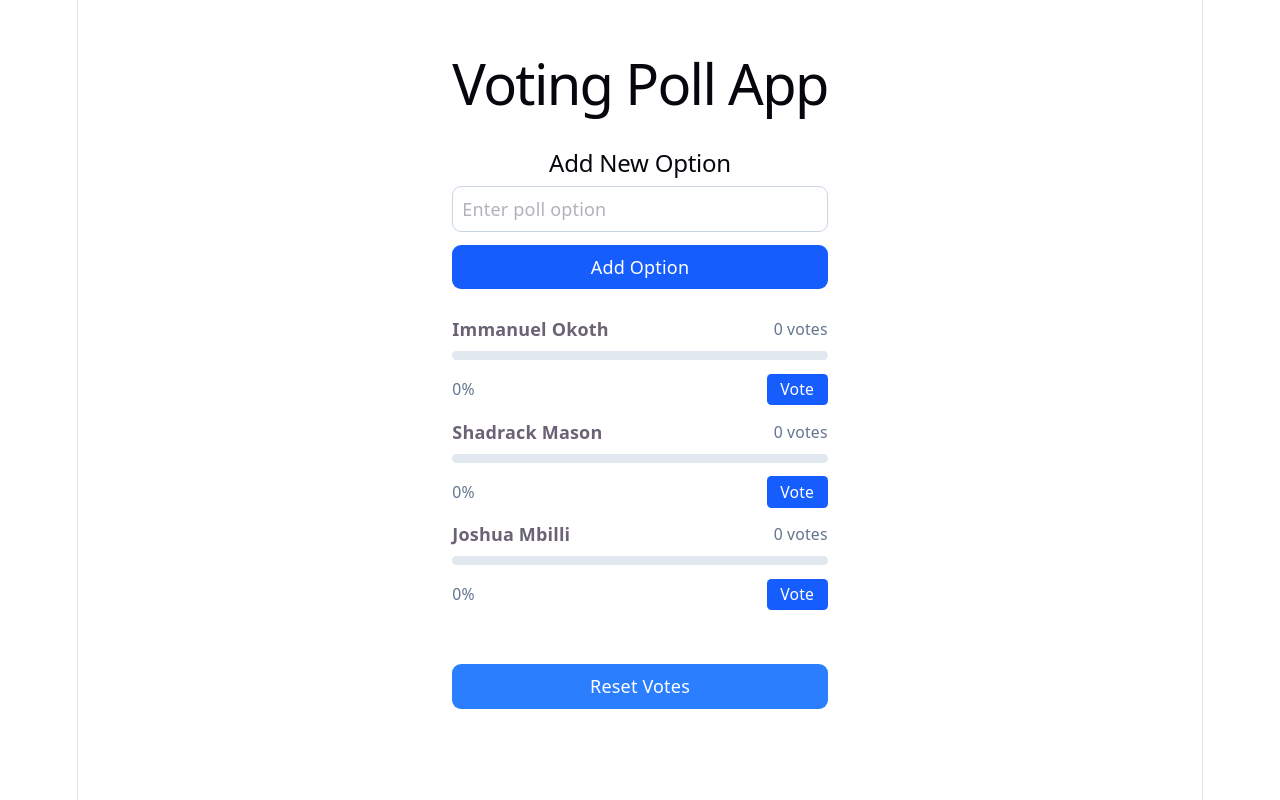
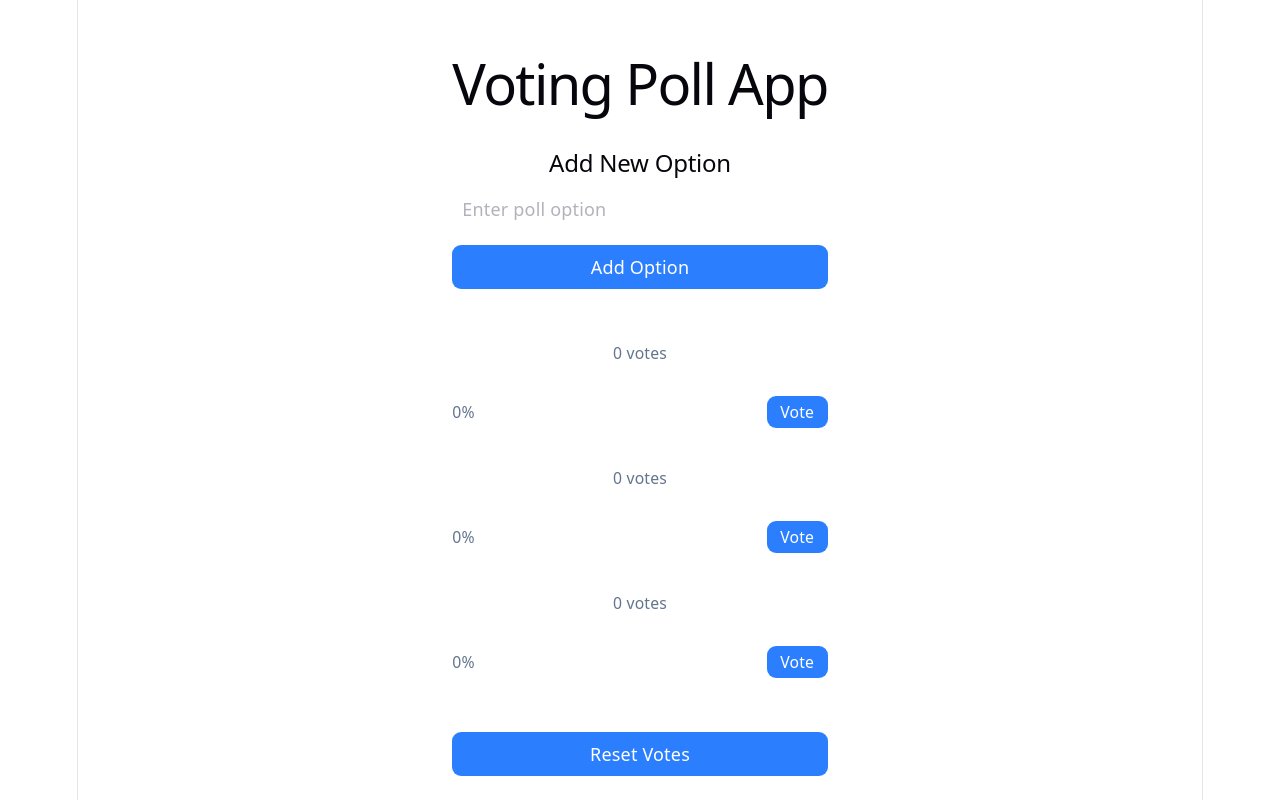
Before and after one commit to hielsang-ctrl/VOTING-POLL, a React (Vite) app in the folder Voting-poll/: page / in a window 1280 px wide. Built offline with nearby package versions, Linux system fonts and the light colour scheme.

Commit message:
updating pollList.jsx

```diff
--- a/Voting-poll/src/Component/PollForm.jsx
+++ b/Voting-poll/src/Component/PollForm.jsx
@@ -22,12 +22,12 @@ function PollForm({ addOption }) {
           placeholder="Enter poll option"
           value={optionText}
           onChange={(e) => setOptionText(e.target.value)}
-          className="rounded-lg border border-slate-300 p-2 outline-none focus:border-blue-500 focus:ring-2 focus:ring-blue-100"
+          className="rounded-lg border border-white p-2  "
         />
 
         <button
           type="submit"
-          className="rounded-lg bg-blue-600 p-2 font-medium text-white transition hover:bg-blue-700"
+          className="rounded-lg bg-blue-500 p-2 font-medium text-white transition hover:bg-blue-600"
         >
           Add Option
         </button>
--- a/Voting-poll/src/Component/PollOption.jsx
+++ b/Voting-poll/src/Component/PollOption.jsx
@@ -4,14 +4,14 @@ function PollOption({ option, onVote, hasVoted, totalVotes }) {
 
   return (
     <article >
-      <div className="mb-2 flex items-center justify-between gap-3">
-        <h3 className="text-left font-semibold">{option.text}</h3>
-        <p className="shrink-0 text-sm text-slate-500">
+      <div className="mb-2  items-center gap-3">
+        <h3 className="text-left text-white font-semibold">{option.text}</h3>
+        <p className="text-sm text-slate-500">
           {option.votes} {option.votes === 1 ? "vote" : "votes"}
         </p>
       </div>
 
-      <div className="h-2 w-full overflow-hidden rounded-full bg-slate-200">
+      <div className="h-2 w-full rounded-full bg-white">
         <div className="h-full rounded-full bg-green-500 transition-all"
           style={{ width: `${percentage}%` }}
         >
@@ -23,7 +23,7 @@ function PollOption({ option, onVote, hasVoted, totalVotes }) {
         <button
           onClick={() => onVote(option.id)}
           disabled={hasVoted}
-          className="rounded bg-blue-600 px-3 py-1 text-sm font-medium text-white transition hover:bg-blue-700 disabled:cursor-not-allowed disabled:bg-slate-400"
+          className="rounded-lg bg-blue-500 px-3 py-1 text-sm font-medium text-white transition hover:bg-blue-600 disabled:cursor-not-allowed disabled:bg-slate-500"
         >
           Vote
         </button>
```
Also changed, not shown: 1 other file (tests, documents, lock files or other folders).
